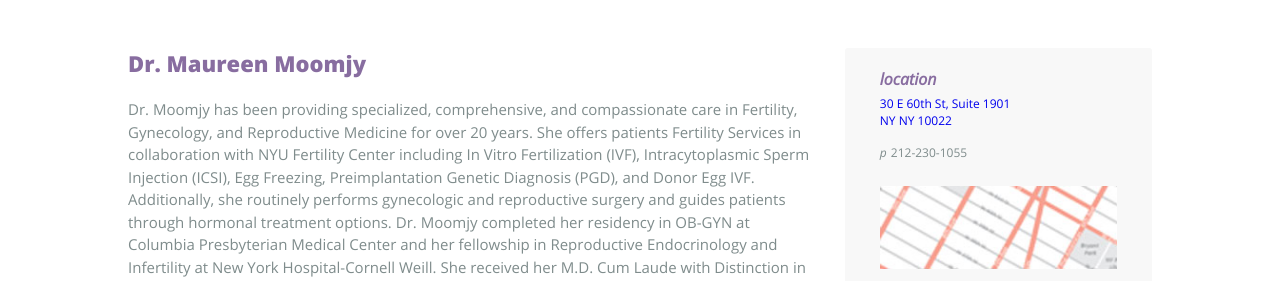
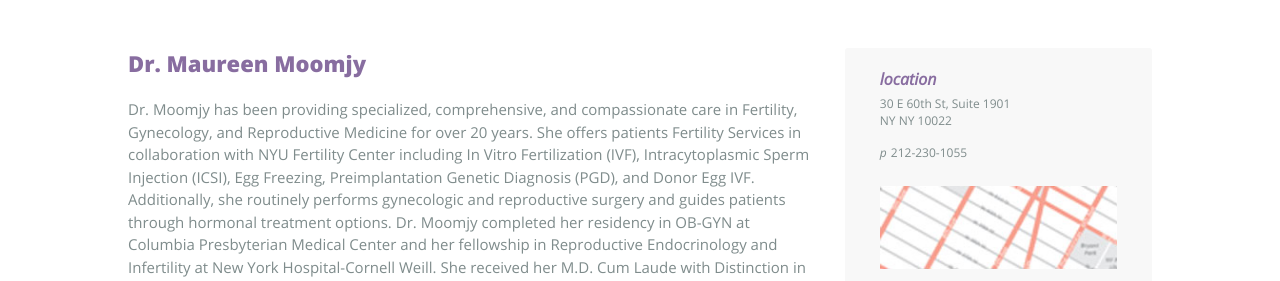
Before and after one commit to erikleon/dr-moomjy, a Jekyll site: the page built from index.html, in a window 1280 px wide. Shown: the part 902-1183 px from the top of the page. Built offline with Jekyll 4.4.1, drawn with Linux system fonts in a browser that asks for light colours; nearby versions of some CDN libraries; some web fonts are replaced; library files that are not in the unit come from our copies; comment, search, counter and statistics services are not loaded.

Commit message:
location link colors

```diff
--- a/_sass/elements/_about.scss
+++ b/_sass/elements/_about.scss
@@ -66,6 +66,7 @@
           padding: 0 0 15px 0;
 
           a {
+            color: inherit;
             text-decoration: none;
 
             &:hover {
@@ -78,14 +79,6 @@
           }
         }
 
-        .fax {
-          span {
-            font-style: italic;
-            width: 11px;
-            display: inline-block;
-          }
-        }
-
         .phone {
           padding: 0 0 5px 0;
 
@@ -93,6 +86,10 @@
             font-style: italic;
             width: 11px;
             display: inline-block;
+
+            a {
+              color: inherit;
+            }
           }
         }
       }
```
